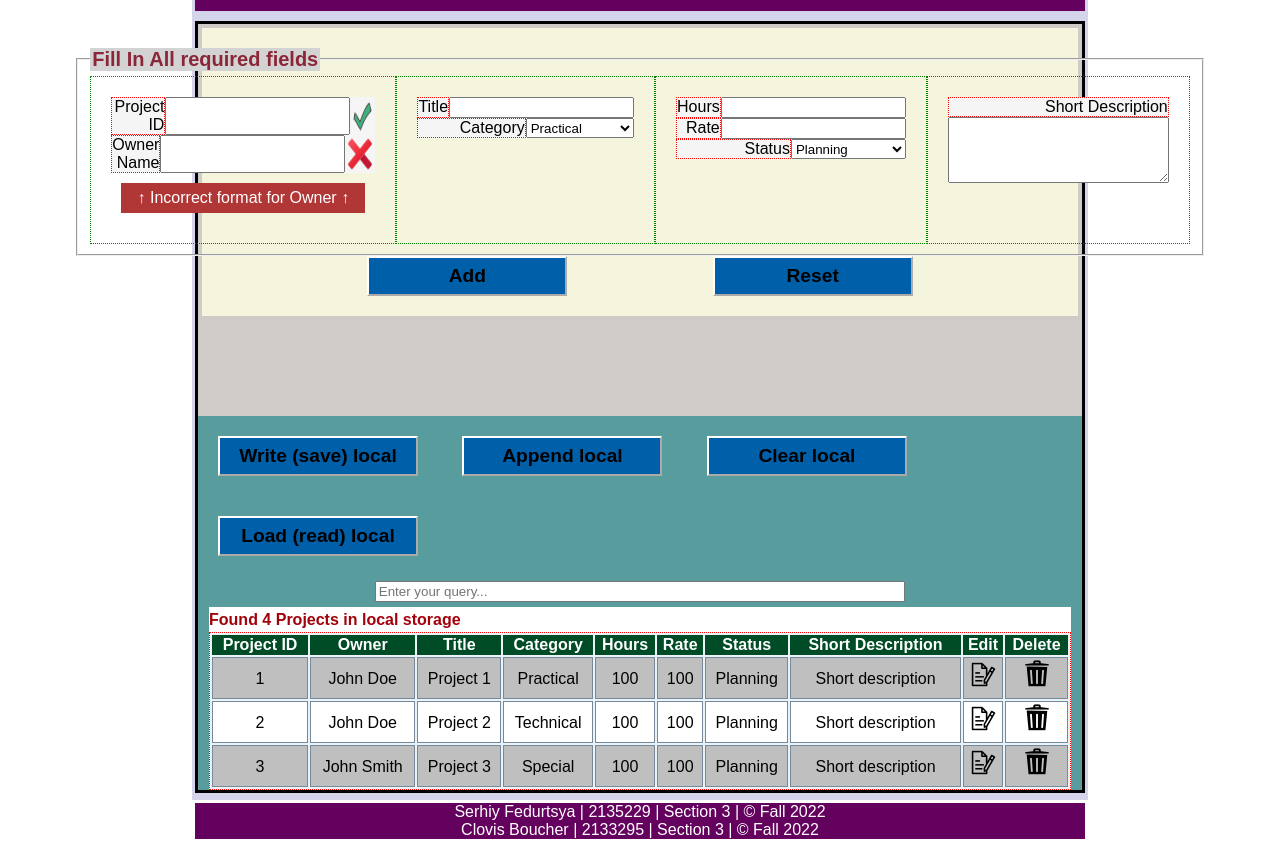
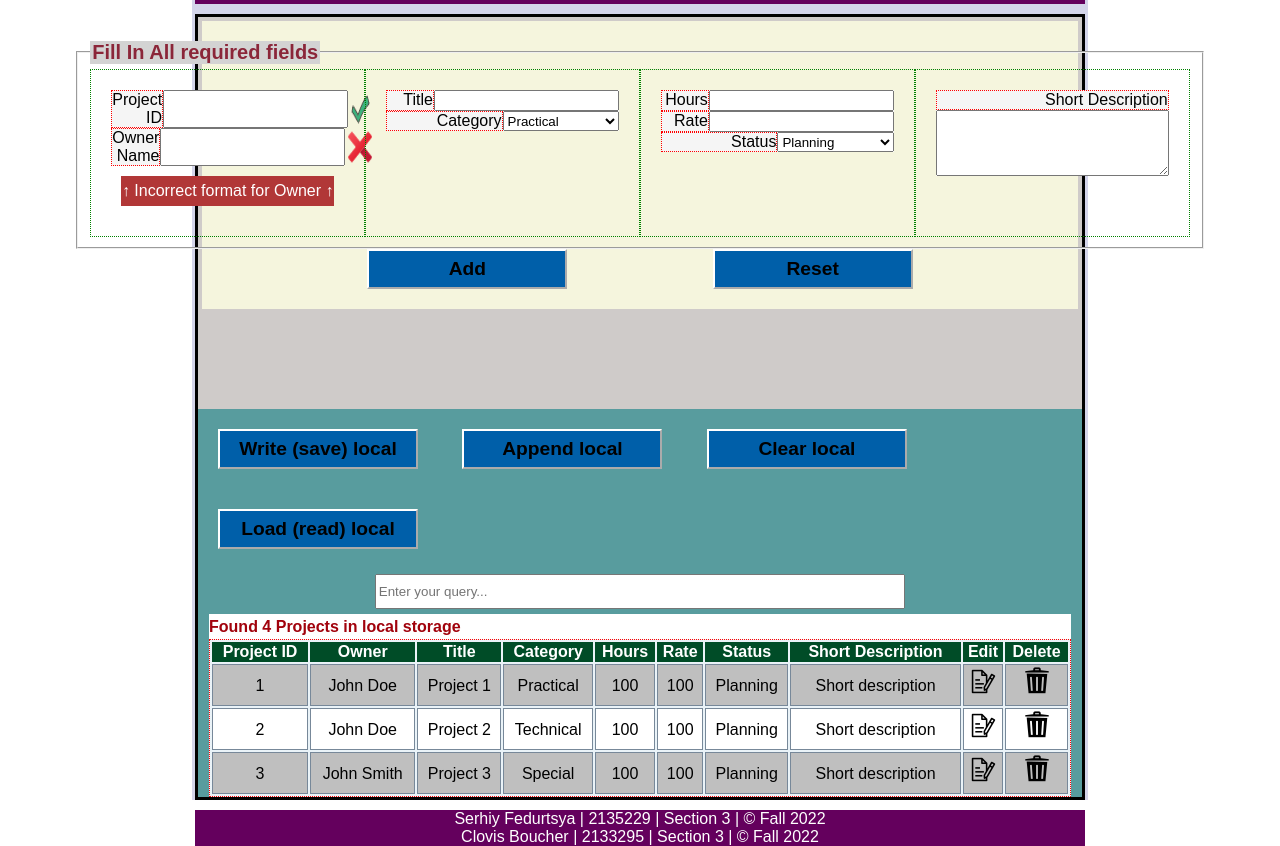
Before and after one commit to DxxxxY/ProjectManager, a plain HTML site: page index.html in a window 1280 px wide. Drawn offline with Linux system fonts and the light colour scheme.

Commit message:
editted width

```diff
--- a/style/style.css
+++ b/style/style.css
@@ -19,6 +19,7 @@ body {
 div.input {
     border: 1px dotted green;
     padding: 20px;
+    width: 25%;
     display: flex;
     flex-direction: column;
 }
@@ -107,7 +108,7 @@ footer {
     display: flex;
     align-items: center;
     flex-direction: column;
-    flex: 5;
+    flex: 6;
 }
 
 legend {
@@ -142,11 +143,9 @@ div.formcontrols {
     align-items: center;
 }
 
-input,
+.entry > input,
 select {
-    color: black;/*
-    width: 150px;
-    height: 25px;*/
+    color: black;
     flex:3;
 }
 
```
